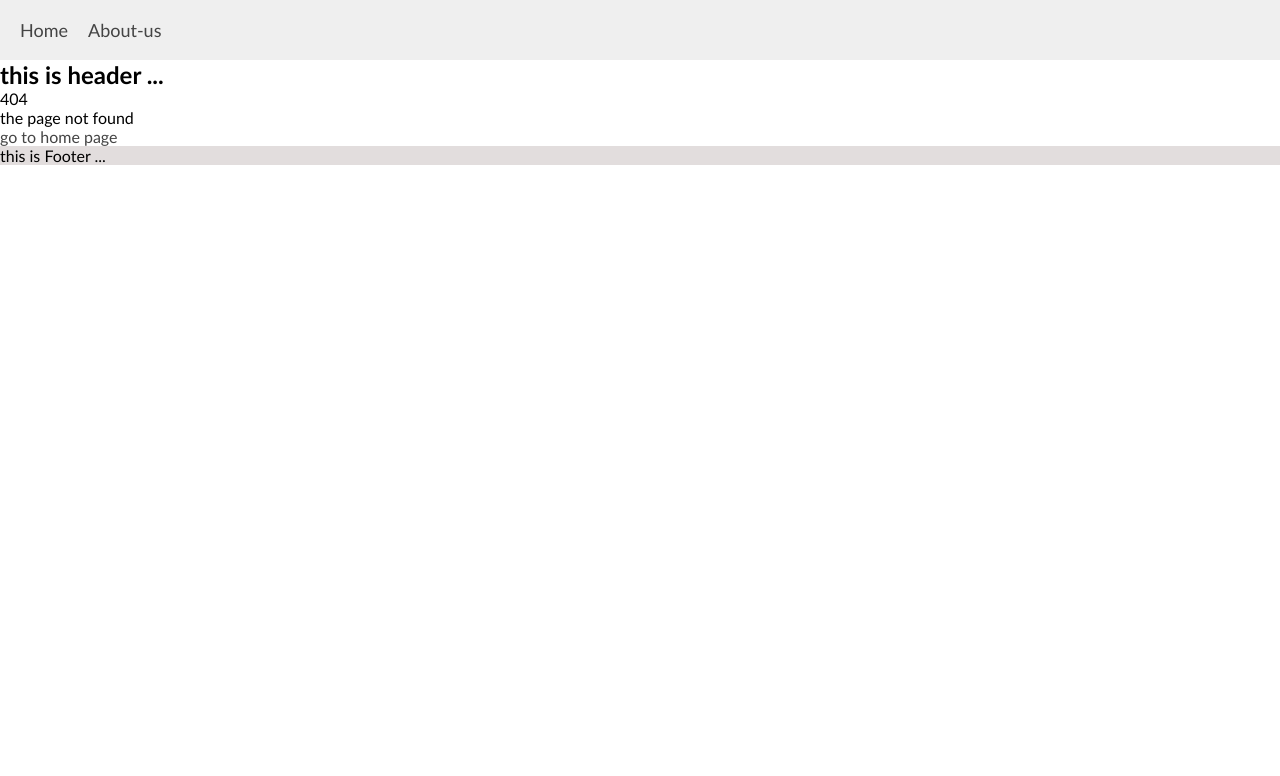
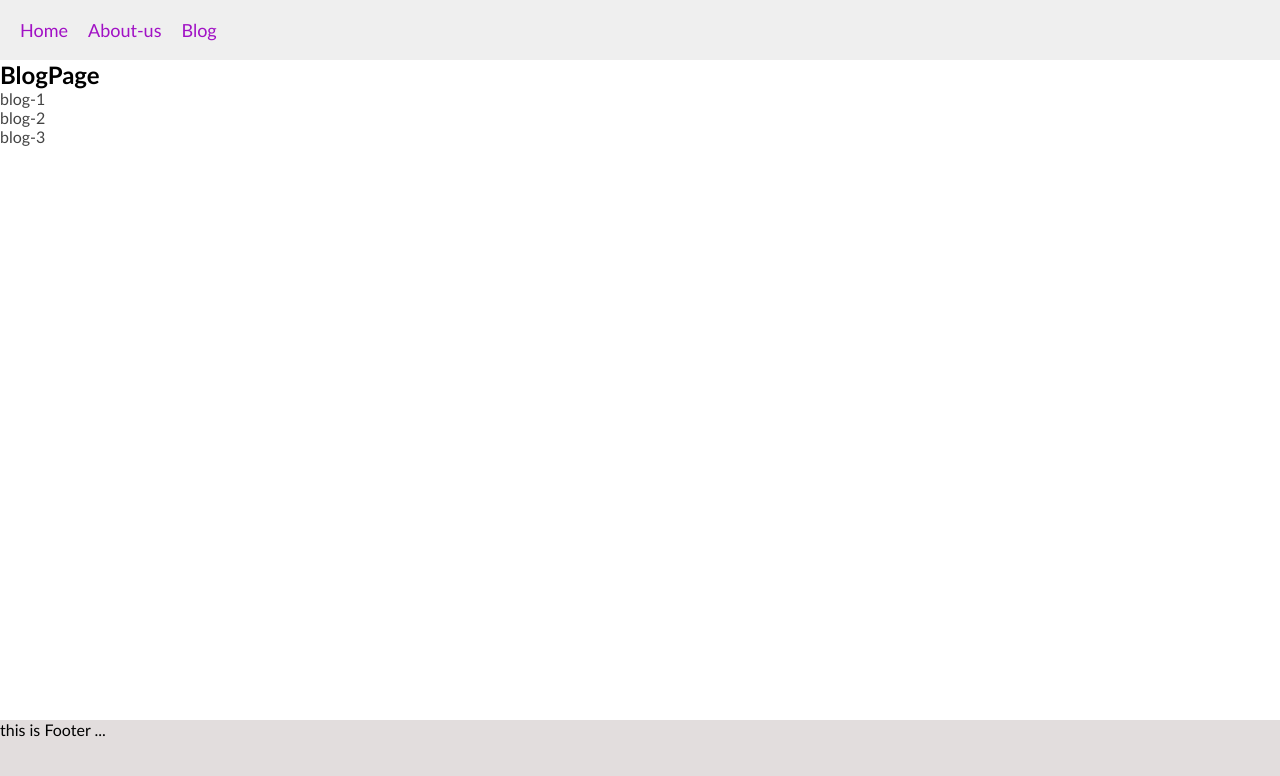
Before and after one commit to mehrnazpishyar/React-review, a React (Create React App) app: page /blogs in a window 1280 px wide. Before the commit this address had no page. Shown: the top 776 px of the page. Built offline with nearby package versions, Linux system fonts and the light colour scheme.

Commit message:
dynamic & params concept

```diff
--- a/src/App.js
+++ b/src/App.js
@@ -5,6 +5,8 @@
 import AboutUsPage from "./pages/AboutUsPage";
 import Layout from "./Layout/Layout";
 import NotFound from "./pages/NotFound";
+import BlogPage from "./pages/BlogPage";
+import Blog from "./pages/Blog";
 
 const App = () => {
   return (
@@ -13,6 +15,8 @@
     <Routes>
       <Route path="/" Component={HomePage} />
       <Route path="/about-us" Component={AboutUsPage} />
+      <Route path="/blogs" Component={BlogPage} />
+      <Route path="/blogs/:id" Component={Blog} />
       <Route path="*" Component={NotFound} />
     </Routes>
     </Layout>
--- a/src/components/Header.js
+++ b/src/components/Header.js
@@ -5,7 +5,6 @@
   return (
     <header>
       <Navigation />
-      <h2>this is header ...</h2>
     </header>
   );
 };
--- a/src/components/Navigation.js
+++ b/src/components/Navigation.js
@@ -2,8 +2,9 @@
 import { NavLink } from "react-router-dom";
 
 const items = [
-  { name: "Home", to: "/", exact: true },
+  { name: "Home", to: "/" },
   { name: "About-us", to: "/about-us" },
+  { name: "Blog", to: "/blogs" },
 ];
 
 const Navigation = () => {
@@ -15,8 +16,7 @@
             <li key={item.to}>
               <NavLink
                 to={item.to}
-                activeClassName="activeLink"
-                exact={item.exact || false}
+                className ="activeLink"
               >
                 {item.name}
               </NavLink>
--- a/src/index.css
+++ b/src/index.css
@@ -33,4 +33,8 @@
 
 footer {
   background-color: rgb(226,221,221);
+  position: fixed;
+  bottom: 0;
+  width: 100%;
+  height: 5rem;
 }
--- /dev/null
+++ b/src/pages/Blog.js
@@ -0,0 +1,15 @@
+import React from "react";
+import { Link } from "react-router-dom";
+
+const Blog = (props) => {
+    // console.log(props)
+//   const id = props.match.params.id;
+  return (
+    <>
+      <h2>Blog detail</h2>
+      <Link to="/blogs">go to blog page</Link>
+    </>
+  );
+};
+
+export default Blog;
--- /dev/null
+++ b/src/pages/BlogPage.js
@@ -0,0 +1,25 @@
+import React from "react";
+import { Link } from "react-router-dom";
+
+const items = [
+  { name: "blog-1", to: "/blogs/1" },
+  { name: "blog-2", to: "/blogs/2" },
+  { name: "blog-3", to: "/blogs/3" },
+];
+
+const BlogPage = () => {
+  return (
+    <div>
+      <h2> BlogPage</h2>
+      {items.map((item) => {
+        return (
+          <li key={item.to}>
+            <Link to={item.to}>{item.name}</Link>
+          </li>
+        );
+      })}
+    </div>
+  );
+};
+
+export default BlogPage;
```
